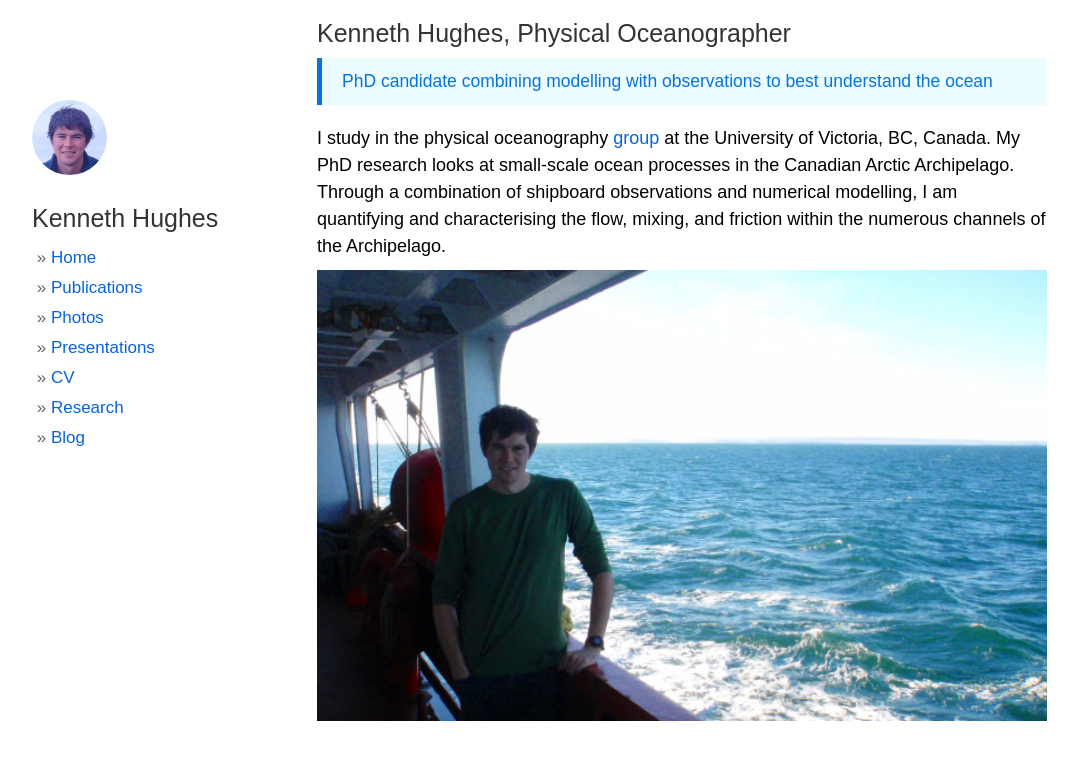
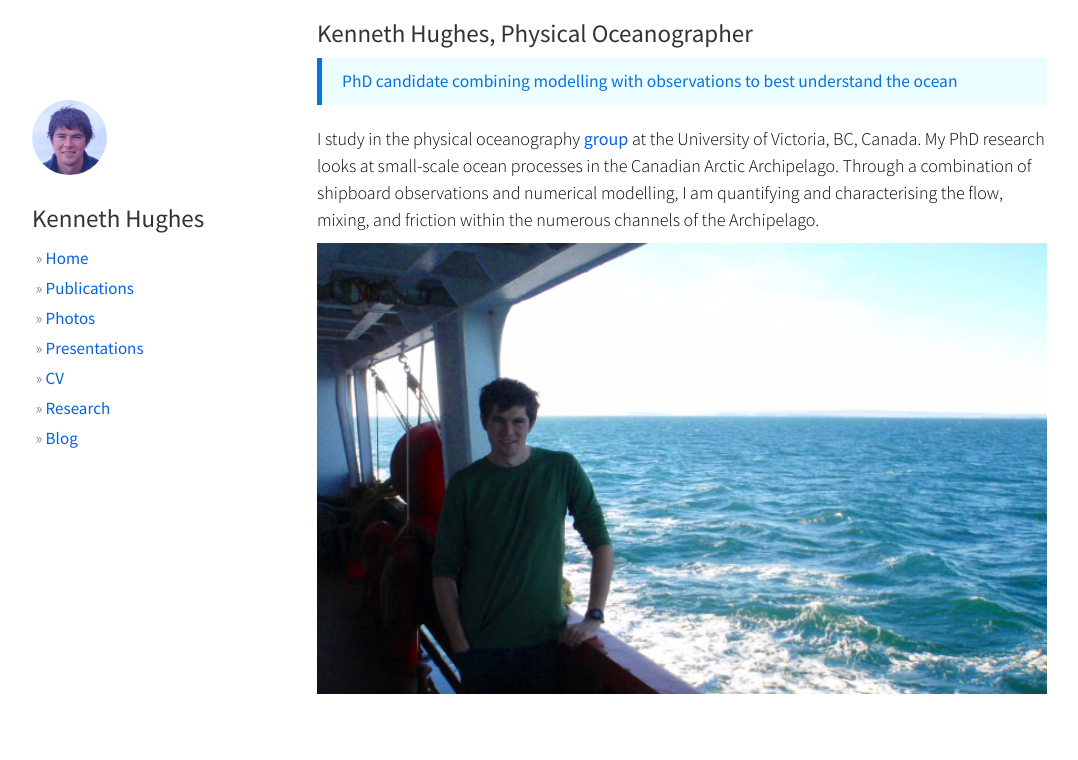
Before and after one commit to hugke729/hugke729.github.io, a Jekyll site: the page built from index.md, in a window 1280 px wide. Shown: the top 760 px of the page, without its empty margins (53-1131 px from the left). Built offline with Jekyll 4.4.1, drawn with Linux system fonts in a browser that asks for light colours; nearby versions of some CDN libraries; our own code applies the rules of GitHub Pages for plain Markdown files.

Commit message:
Comment unneeded links

```diff
--- a/_layouts/default.html
+++ b/_layouts/default.html
@@ -50,8 +50,8 @@
           {% endfor %}
         {% endif %}
 
-        <!-- Font awesome icons -->
-        <link href="https://maxcdn.bootstrapcdn.com/font-awesome/4.6.3/css/font-awesome.min.css" rel="stylesheet" integrity="sha384-T8Gy5hrqNKT+hzMclPo118YTQO6cYprQmhrYwIiQ/3axmI1hQomh7Ud2hPOy8SP1" crossorigin="anonymous">
+        <!-- <1!-- Font awesome icons --1> -->
+        <!-- <link href="https://maxcdn.bootstrapcdn.com/font-awesome/4.6.3/css/font-awesome.min.css" rel="stylesheet" integrity="sha384-T8Gy5hrqNKT+hzMclPo118YTQO6cYprQmhrYwIiQ/3axmI1hQomh7Ud2hPOy8SP1" crossorigin="anonymous"> -->
 
         <!-- syntax highlighting CSS -->
         <link rel="stylesheet" href="/static/css/syntax.css">
@@ -60,7 +60,7 @@
         <link href="/static/css/bootstrap.min.css" rel="stylesheet">
 
         <!-- Fonts -->
-        <link href="//fonts.googleapis.com/css?family=Roboto+Condensed:400,300italic,300,400italic,700&amp;subset=latin,latin-ext" rel="stylesheet" type="text/css">
+        <link href="//fonts.googleapis.com/css?family=Source+Sans+Pro:400,300italic,300,400italic,700&amp;subset=latin,latin-ext" rel="stylesheet" type="text/css">
 
         <!-- Custom CSS -->
         <link rel="stylesheet" href="/static/css/super-search.css">
```
